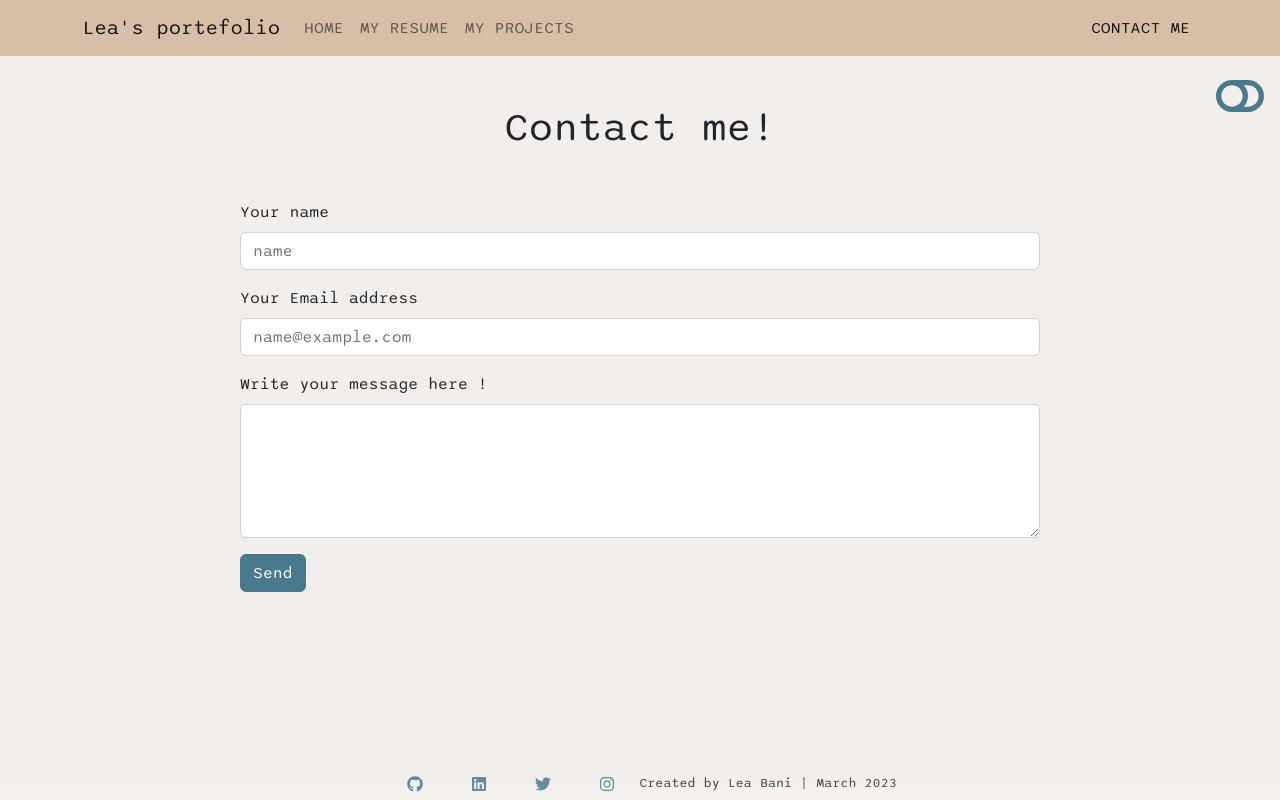
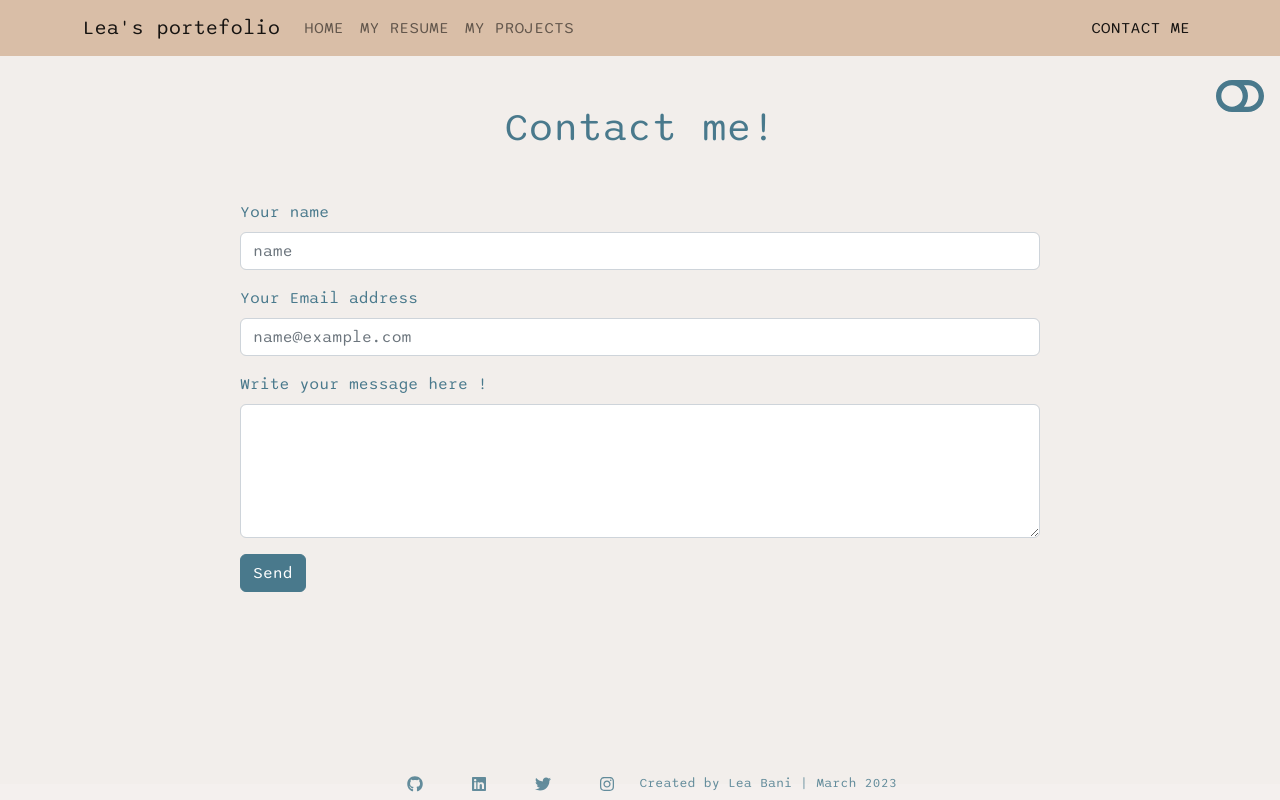
Before and after one commit to LeaBani/my-portefolio, a React (Create React App) app: page /contact in a window 1280 px wide. Built offline with nearby package versions, Linux system fonts and the light colour scheme.

Commit message:
Color: use vars

```diff
--- a/src/components/Contact/index.js
+++ b/src/components/Contact/index.js
@@ -47,7 +47,7 @@ function Contact() {
           className="mb-3"
           controlId="namearea"
         >
-          <Form.Label>Your name</Form.Label>
+          <Form.Label className='Contact-form-label'>Your name</Form.Label>
           <Form.Control type="text" placeholder="name" name="user_name" />
         </Form.Group>
 
@@ -55,7 +55,7 @@ function Contact() {
           className="mb-3"
           controlId="emailarea"
         >
-          <Form.Label>Your Email address</Form.Label>
+          <Form.Label className='Contact-form-label'>Your Email address</Form.Label>
           <Form.Control type="email" placeholder="name@example.com" name="user_email" />
         </Form.Group>
 
@@ -63,7 +63,7 @@ function Contact() {
           className="mb-3"
           controlId="textarea"
         >
-          <Form.Label>Write your message here !</Form.Label>
+          <Form.Label className='Contact-form-label'>Write your message here !</Form.Label>
           <Form.Control as="textarea" rows={5} name="message" />
         </Form.Group>
 
--- a/src/components/Contact/style.scss
+++ b/src/components/Contact/style.scss
@@ -1,3 +1,5 @@
+@use '../../styles/vars' as v;
+
 .Contact{
     display: flex;
     flex-direction: column;
@@ -6,11 +8,16 @@
 
     &-title{
         margin: 3rem;
+        color: v.$secondary;
     }
 
     &-form{
        width: 50rem;
        // margin-bottom: 40vh;
+       &-label{
+            color: v.$secondary;
+
+       }
     }
     @media screen and (max-width: 800px) {
         &-form{
--- a/src/components/Content/style.scss
+++ b/src/components/Content/style.scss
@@ -32,6 +32,7 @@
     &-description{
         margin: 8rem 8rem 8rem 8rem;
         text-align: justify;
+        color: v.$secondary;
     }
     @media screen and (max-width: 600px) {
         &-description {
@@ -41,6 +42,8 @@
     &-question{
         margin: 8rem 2rem 8rem 2rem;
         text-align: justify;
+        color: v.$secondary;
+
     }
     &-icon{
         display: inline-flex;
--- a/src/components/Footer/style.scss
+++ b/src/components/Footer/style.scss
@@ -24,6 +24,7 @@
 
     &-text{
         font-size: small;
+        color: v.$secondary;
     }
 
 }
--- a/src/components/Header/NavBar.js
+++ b/src/components/Header/NavBar.js
@@ -7,7 +7,7 @@ import './style.scss';
 
 function NavBar({isDark}) {
   return (
-    <Navbar expand="lg" bg={isDark ? "primary" : "secondary"} variant="light" sticky="top" collapseOnSelect>
+    <Navbar expand="lg" bg={isDark ? "primary" : "secondary"} variant={isDark ? "dark" : "light"} sticky="top" collapseOnSelect>
       <Container>
         <Navbar.Brand as={NavLink} to="/">Lea's portefolio</Navbar.Brand>
         <Navbar.Toggle aria-controls="responsive-navbar-nav" />
--- a/src/components/Projects/style.scss
+++ b/src/components/Projects/style.scss
@@ -7,6 +7,7 @@
 
     &-title{
         margin: 3rem;
+        color: v.$secondary;
     }
 
     &-list{
--- a/src/components/Resume/style.scss
+++ b/src/components/Resume/style.scss
@@ -7,6 +7,7 @@
 
     &-title{
         margin: 3rem;
+        color: v.$secondary;
     }
     &-image{
         width: 18rem;
```
